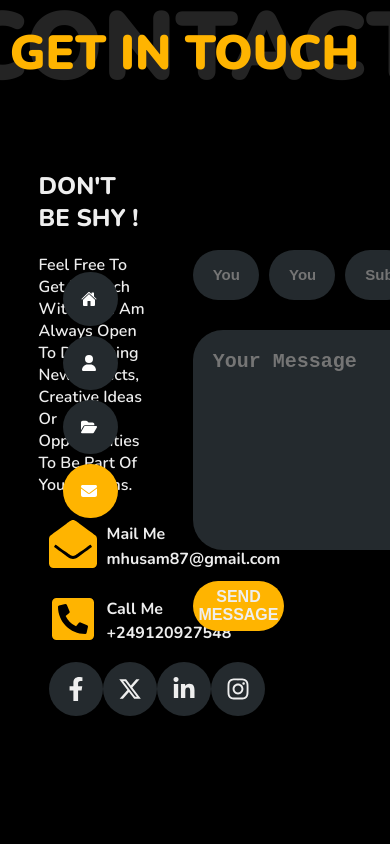
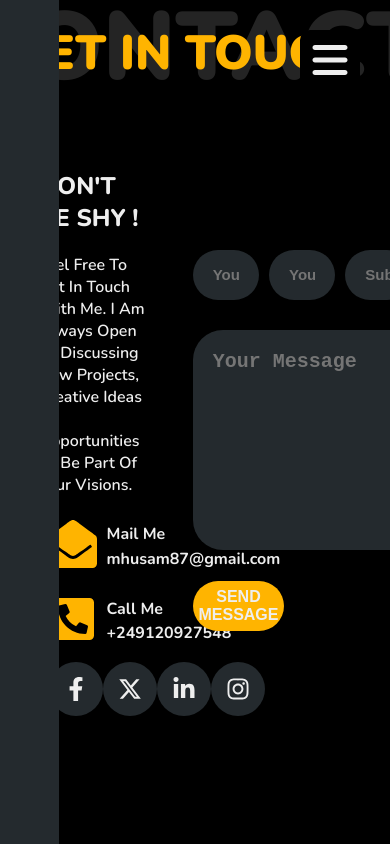
Before and after one commit to Husameldeen/my-portfolio, a React (Vite) app: page /contact in a window 390 px wide. Shown: the top 844 px of the page. Built offline with nearby package versions, Linux system fonts and the light colour scheme.

Commit message:
add media query to nav

```diff
--- a/src/components/Navbar.jsx
+++ b/src/components/Navbar.jsx
@@ -1,12 +1,17 @@
 import { NavLink } from 'react-router-dom';
 import { IoHome, IoChatbubbles } from 'react-icons/io5';
-import { FaFolderOpen, FaUser, FaEnvelope } from 'react-icons/fa6';
+import { FaFolderOpen, FaUser, FaEnvelope, FaBars } from 'react-icons/fa6';
+import { RxCross2 } from 'react-icons/rx';
 import styles from './Navbar.module.css';
+import { useState } from 'react';
 
 function Navbar() {
+  const [isMobileNavOpen, setIsMobileNavOpen] = useState(false);
+  console.log(isMobileNavOpen);
   return (
-    <nav className={styles.nav}>
-      <ul className={styles.list}>
+    <>
+      <nav className={styles.deskNav}>
+        <ul className={styles.deskNavList}>
           <NavLink to="/">
             <li>
               <IoHome />
@@ -31,14 +36,57 @@ function Navbar() {
               <p>Contact</p>
             </li>
           </NavLink>
-        {/* <NavLink to="/blog">
+          <NavLink to="/blog">
             <li>
               <IoChatbubbles />
               <p>Blog</p>
             </li>
-        </NavLink> */}
+          </NavLink>
         </ul>
       </nav>
+      <nav className={styles.mobileNav}>
+        <div
+          className={styles.mobileNavToggel}
+          onClick={() => setIsMobileNavOpen((currentState) => !currentState)}
+        >
+          {isMobileNavOpen ? <RxCross2 /> : <FaBars />}
+        </div>
+        <div className={`${styles.mobileNavContainer} ${isMobileNavOpen ? styles.open : ''}`}>
+          <ul className={styles.mobileList}>
+            <NavLink to="/">
+              <li>
+                <IoHome />
+                <p>Home</p>
+              </li>
+            </NavLink>
+            <NavLink to="/about">
+              <li>
+                <FaUser />
+                <p>About</p>
+              </li>
+            </NavLink>
+            <NavLink to="/portfolio">
+              <li>
+                <FaFolderOpen />
+                <p>Portfolio</p>
+              </li>
+            </NavLink>
+            <NavLink to="/contact">
+              <li>
+                <FaEnvelope />
+                <p>Contact</p>
+              </li>
+            </NavLink>
+            <NavLink to="/blog">
+              <li>
+                <IoChatbubbles />
+                <p>Blog</p>
+              </li>
+            </NavLink>
+          </ul>
+        </div>
+      </nav>
+    </>
   );
 }
 
--- a/src/components/Navbar.module.css
+++ b/src/components/Navbar.module.css
@@ -1,4 +1,8 @@
-.nav {
+.mobileNav {
+  display: none;
+}
+
+.deskNav {
   position: fixed;
   display: flex;
   flex-direction: column;
@@ -12,14 +16,14 @@
   z-index: 10;
 }
 
-.list {
+.deskNavList {
   position: relative;
   list-style: none;
   margin: 5px;
   padding: 2px;
 }
 
-.list li {
+.deskNavList li {
   position: relative;
   display: flex;
   align-items: center;
@@ -35,17 +39,17 @@
   -webkit-transition: width 0.3s ease;
 }
 
-a:global(.active) li {
+.deskNavList a:global(.active) li {
   background-color: #ffb400;
 }
 
-li :first-child {
+.deskNavList li :first-child {
   position: absolute;
   left: 18px;
   margin-right: 10px;
 }
 
-li p {
+.deskNavList li p {
   color: white;
   background-color: transparent;
   margin-left: 40px;
@@ -60,17 +64,101 @@ a:visited {
   text-decoration: none;
 }
 
-.list li:hover {
+.deskNavList li:hover {
   background-color: #ffb400;
   cursor: pointer;
   width: 160px;
 }
 
-.list li:hover p {
+.deskNavList li:hover p {
   opacity: 1;
   visibility: visible;
 }
 
-.list li :first-child:hover {
+.deskNavList li :first-child:hover {
   position: relative;
 }
+
+@media (max-width: 768px) {
+  .deskNav {
+    display: none;
+  }
+
+  .mobileNav {
+    display: block;
+  }
+
+  .mobileNavToggel {
+    position: fixed;
+    display: flex;
+    align-items: center;
+    justify-content: center;
+    background-color: #000;
+    border-radius: 10px;
+    width: 60px;
+    height: 60px;
+    top: 0;
+    right: 0;
+    z-index: 1111;
+    margin: 30px 30px 0 0;
+    font-size: 40px;
+    color: #eee;
+    cursor: pointer;
+  }
+
+  .mobileNavContainer {
+    position: absolute;
+    width: 100vw;
+    height: 100vh;
+    top: 0;
+    left: 0;
+    padding: 2rem;
+    z-index: 111;
+    background-color: #242a2e;
+    transform-origin: 0 0;
+    transform: translate(-100%, 0);
+    transition: transform 0.5s cubic-bezier(0.77, 0.2, 0.05, 1);
+  }
+
+  .mobileNavContainer.open {
+    transform: translate(0, 0);
+  }
+
+  .mobileList {
+    position: relative;
+    width: 85%;
+    list-style: none;
+  }
+
+  .mobileList li {
+    border-bottom: 1px solid #eeeeee31;
+    position: relative;
+    display: flex;
+    align-items: center;
+    width: 100%;
+    font-size: 25px;
+    font-weight: 800;
+    margin: 10px;
+    padding: 0 10px;
+    color: white;
+    border-radius: 30px;
+  }
+
+  .mobileNavContainer a:global(.active) li {
+    color: #ffb400;
+  }
+
+  .mobileNavContainer li :first-child {
+    font-size: 30px;
+    margin-right: 20px;
+  }
+
+  .mobileNavContainer li p {
+    text-transform: uppercase;
+  }
+
+  a:link,
+  a:visited {
+    text-decoration: none;
+  }
+}
```
Lines whose indentation alone changed are shown as unchanged.
